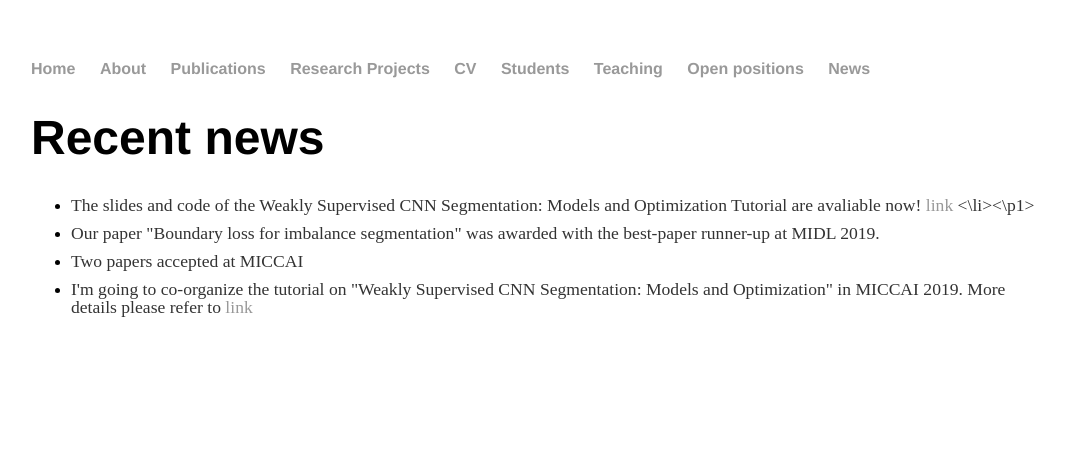
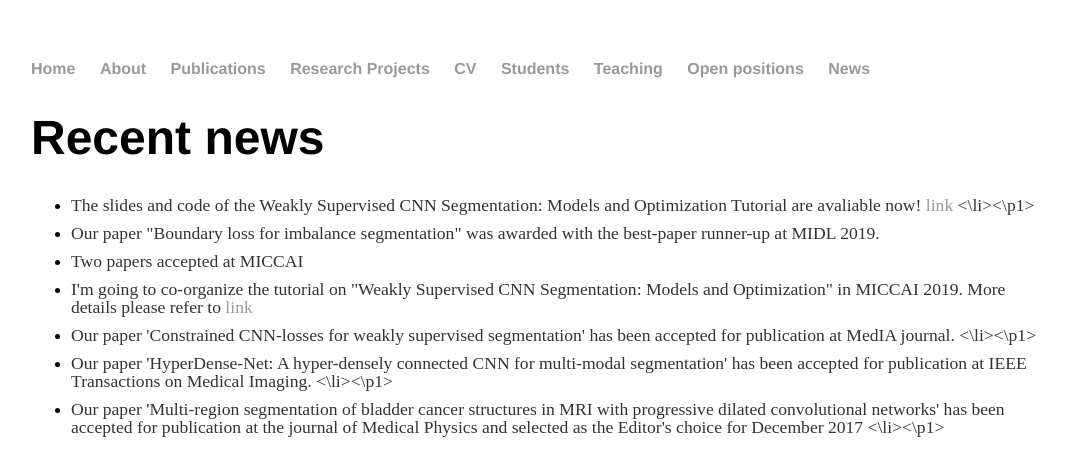
Before and after one commit to josedolz/josedolz.github.io, a Jekyll site: the page built from news/index.html, in a window 1280 px wide. Shown: the top 476 px of the page, without its empty margins (97-1162 px from the left). Built offline with Jekyll 4.4.1, drawn with Linux system fonts in a browser that asks for light colours.

Commit message:
Update index.html

```diff
--- a/news/index.html
+++ b/news/index.html
@@ -9,7 +9,9 @@ title: news
 		<li><p1>Our paper "Boundary loss for imbalance segmentation" was awarded with the best-paper runner-up at MIDL 2019. </p1></li>
 		<li><p1>Two papers accepted at MICCAI</p1></li>
 		<li><p1>I'm going to co-organize the tutorial on "Weakly Supervised CNN Segmentation: Models and Optimization" in MICCAI 2019. More details please refer to <a href="https://sites.google.com/view/miccai-2019-tutorial-weaksup/home">link</a></p1></li>
-
+		<li><p1>Our paper 'Constrained CNN-losses for weakly supervised segmentation' has been accepted for publication at MedIA journal. <\li><\p1>
+		<li><p1>Our paper 'HyperDense-Net: A hyper-densely connected CNN for multi-modal segmentation' has been accepted for publication at IEEE Transactions on Medical Imaging. <\li><\p1>
+		<li><p1>Our paper 'Multi-region segmentation of bladder cancer structures in MRI with progressive dilated convolutional networks' has been accepted for publication at the journal of Medical Physics and selected as the Editor's choice for December 2017 <\li><\p1>
 	</ul>
 
 </div><!-- /.blurb -->
```
